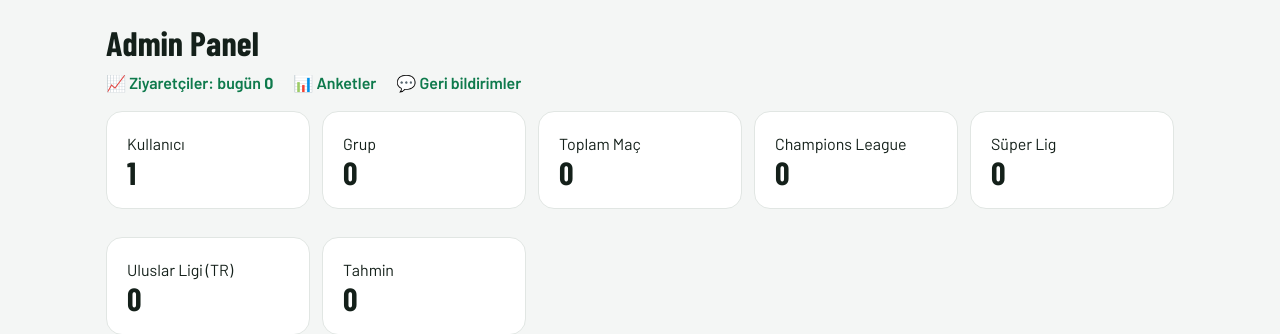
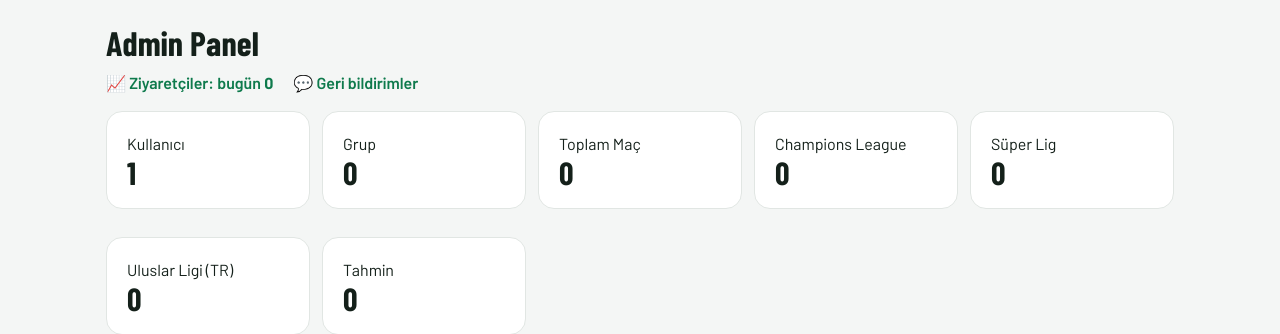
Before and after one commit to elcuman/toto19, a Flask app: page /admin in a window 1280 px wide. Shown: the part 57-391 px from the top of the page. Run offline with Flask 3, Linux system fonts and the light colour scheme; a user stored in the database is signed in.

Commit message:
Admin panelinden Anketler bağlantısı kaldırıldı
Co-Authored-By: Claude Opus 5.5 <noreply@anthropic.com>
Claude-Session: https://claude.ai/code/session_01Mw4Y2GanMVYCANHuGDK6Ru

```diff
--- a/templates/admin.html
+++ b/templates/admin.html
@@ -9,7 +9,6 @@ Admin Panel
 
 <p class="admin-gb">
   <a href="{{ url_for('admin_ziyaretler') }}">📈 Ziyaretçiler{% if ziyaret %}: bugün <strong>{{ ziyaret.bugun }}</strong>{% if ziyaret.su_an %} · şu an {{ ziyaret.su_an }}{% endif %}{% endif %}</a>
-  <a href="{{ url_for('admin_anketler') }}">📊 Anketler</a>
   <a href="{{ url_for('admin_geri_bildirimler') }}">💬 Geri bildirimler{% if okunmamis_geri_bildirim %} <span class="ust-rozet">{{ okunmamis_geri_bildirim }}</span>{% endif %}</a>
 </p>
 <style>.admin-gb{margin:-4px 0 16px; display:flex; flex-wrap:wrap; gap:8px 20px}.admin-gb a{font-weight:600; text-decoration:none}</style>
```
